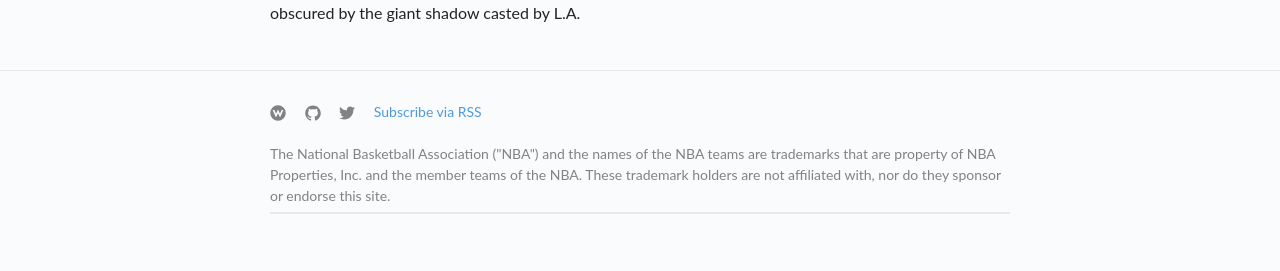
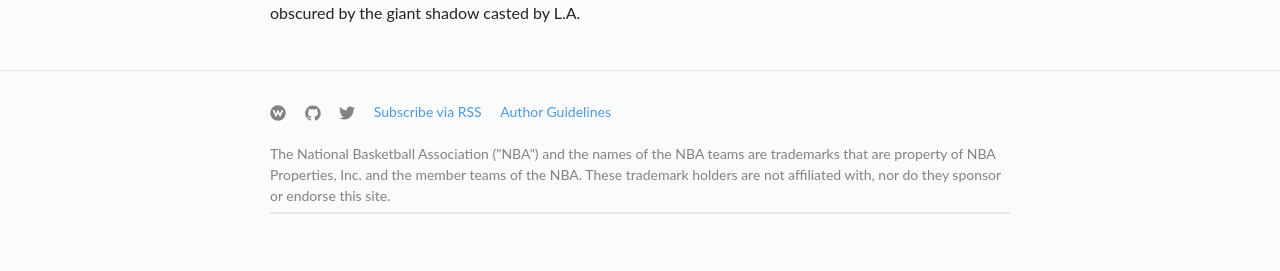
Before and after one commit to wikihoops/wh-weekly, a Jekyll site: the page built from index.html, in a window 1280 px wide. Shown: the part 797-1068 px from the top of the page. Built offline with Jekyll 4.4.1, drawn with Linux system fonts in a browser that asks for light colours; some web fonts are replaced.

Commit message:
Added link to author guidelines

```diff
--- a/_includes/footer.html
+++ b/_includes/footer.html
@@ -19,6 +19,7 @@
       </li>
       {% endif %}
       <li class="rss-subscribe"><a href="{{ '/feed.xml' | prepend: site.baseurl }}">Subscribe via RSS</a></li>
+      <li><a href="{{ '/author-guidelines/' | prepend: site.baseurl }}">Author Guidelines</a></li>
     </ul>
 
     {% if site.disclaimer %}
```
